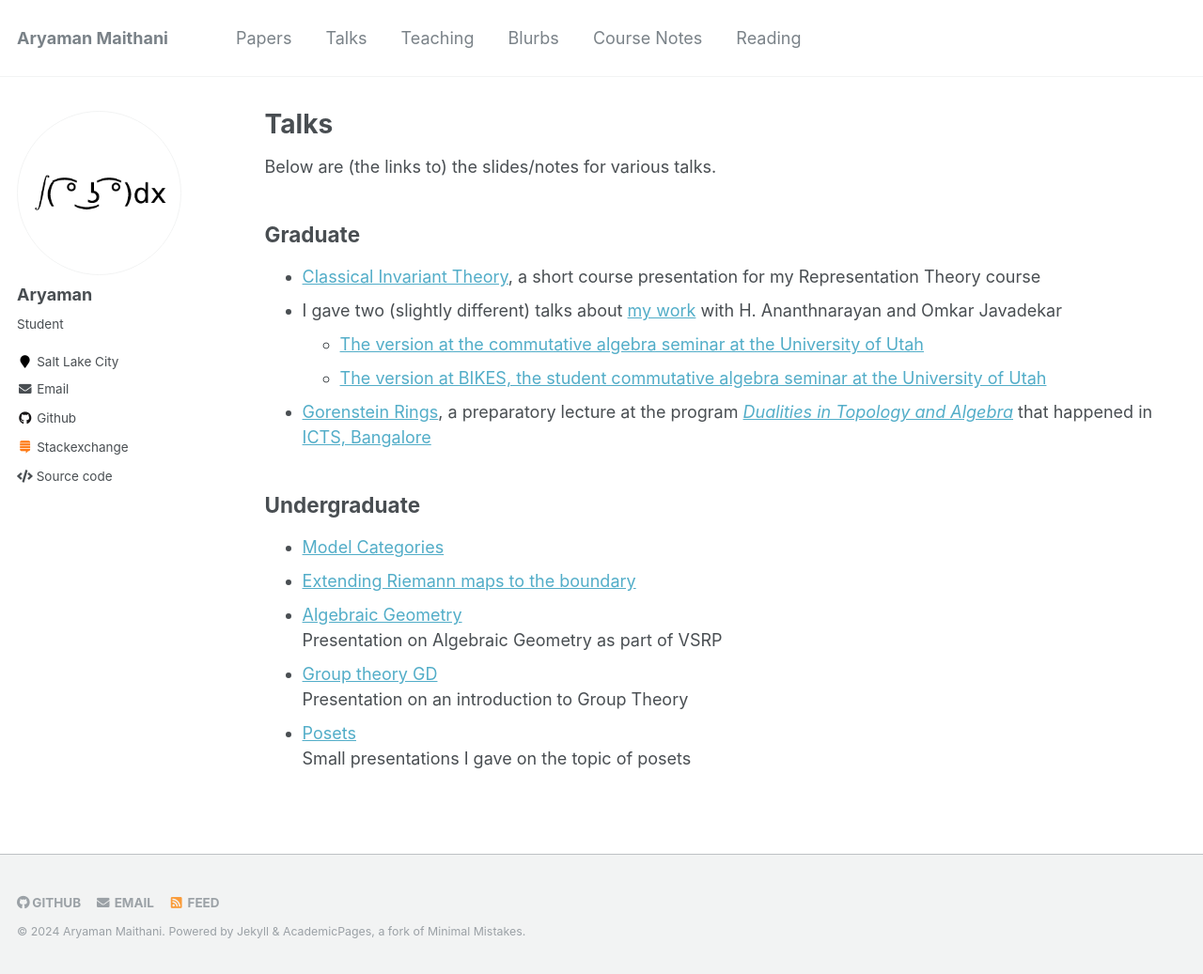
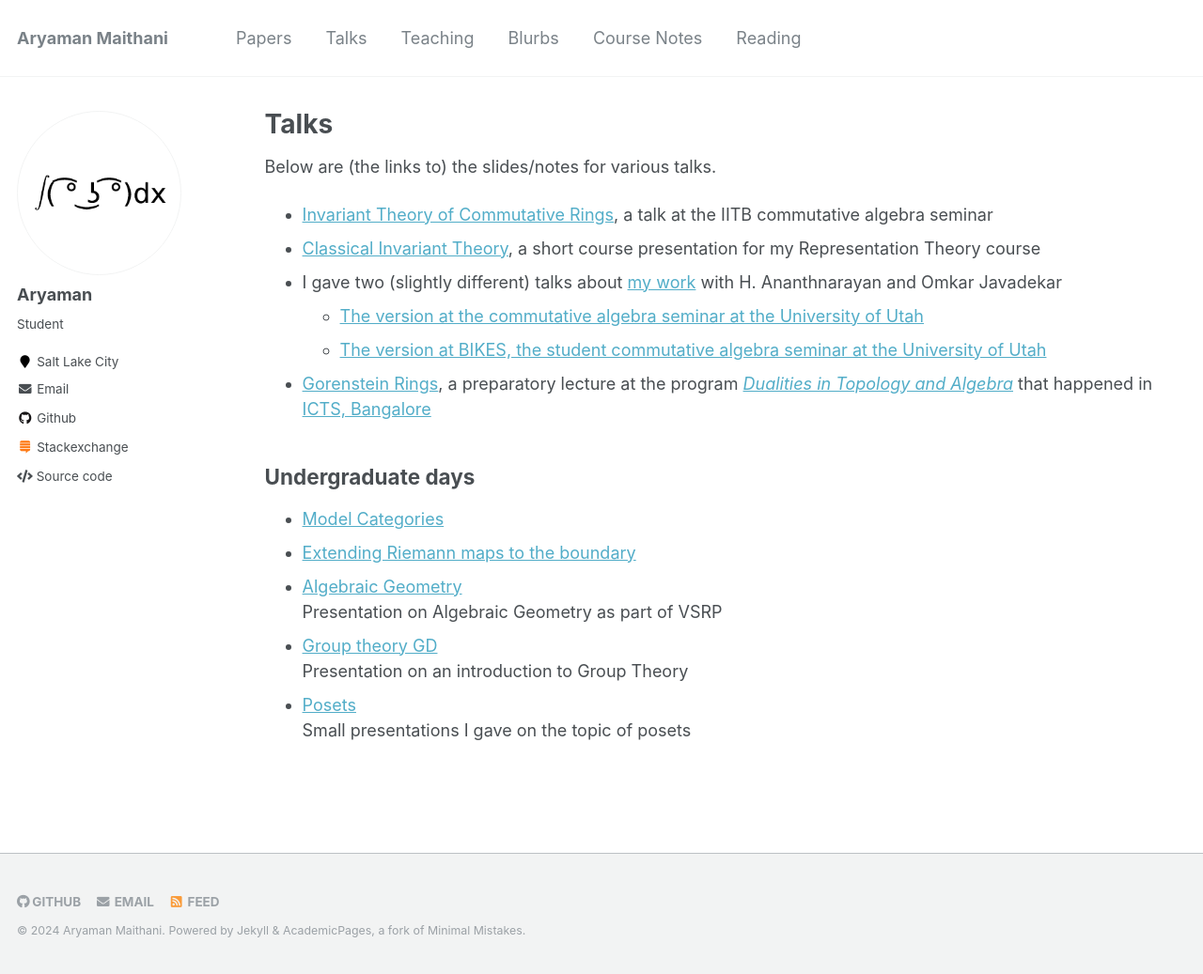
Before and after one commit to aryamanmaithani/math, a Jekyll site: the page built from _pages/talks.md, in a window 1280 px wide and 1037 px high. Shown: the whole window at 94% size. Built offline with Jekyll 4.4.1, drawn with Linux system fonts in a browser that asks for light colours.

Commit message:
added iitb talk link

```diff
--- a/_pages/talks.md
+++ b/_pages/talks.md
@@ -11,15 +11,14 @@ redirect_from:
 
 Below are (the links to) the slides/notes for various talks.
 
-## Graduate
-
+* [Invariant Theory of Commutative Rings]({{base_path}}/talks/2024-08-13-iitb-invariant-theory.pdf), a talk at the IITB commutative algebra seminar
 * [Classical Invariant Theory]({{base_path}}/talks/2024-04-22-utah-rep-theory-invariants.pdf), a short course presentation for my Representation Theory course
 * I gave two (slightly different) talks about [my work](https://arxiv.org/pdf/2401.01046) with H. Ananthnarayan and Omkar Javadekar
   * [The version at the commutative algebra seminar at the University of Utah]({{base_path}}/talks/2024-03-29-utah-ca-linear-quotients.pdf)
   * [The version at BIKES, the student commutative algebra seminar at the University of Utah]({{base_path}}/talks/2024-02-15-bikes-linear-quotients.pdf)
 * [Gorenstein Rings]({{base_path}}/talks/2023-05-19-icts-gorenstein.pdf), a preparatory lecture at the program [_Dualities in Topology and Algebra_](https://www.icts.res.in/program/dta2023) that happened in [ICTS, Bangalore](https://www.icts.res.in/)
 
-## Undergraduate
+## Undergraduate days
 
 <ul>
   {%- for blink in site.data.presentations-links -%}
```
